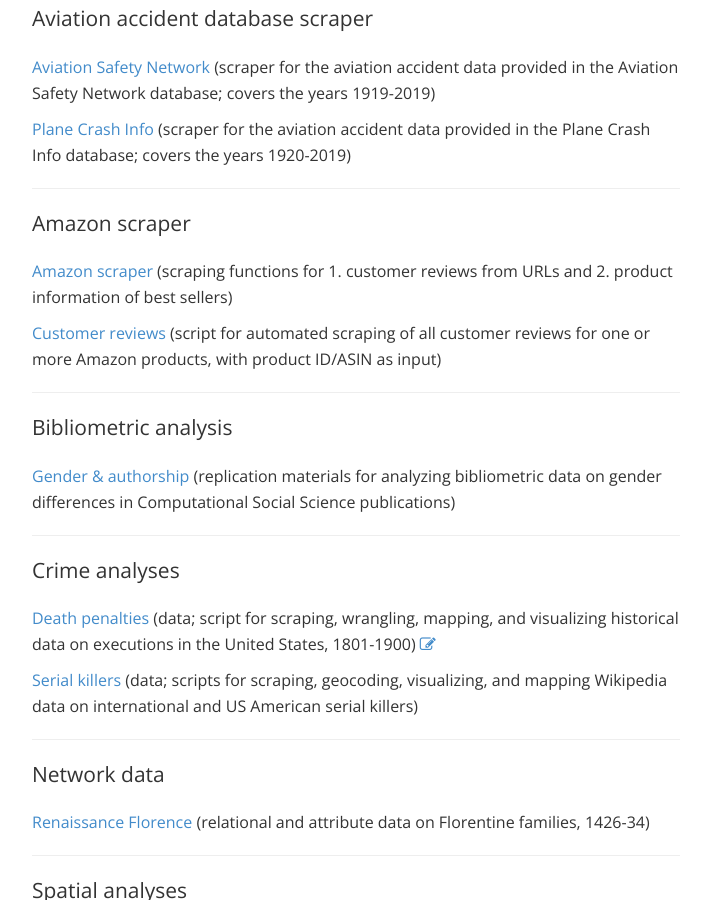
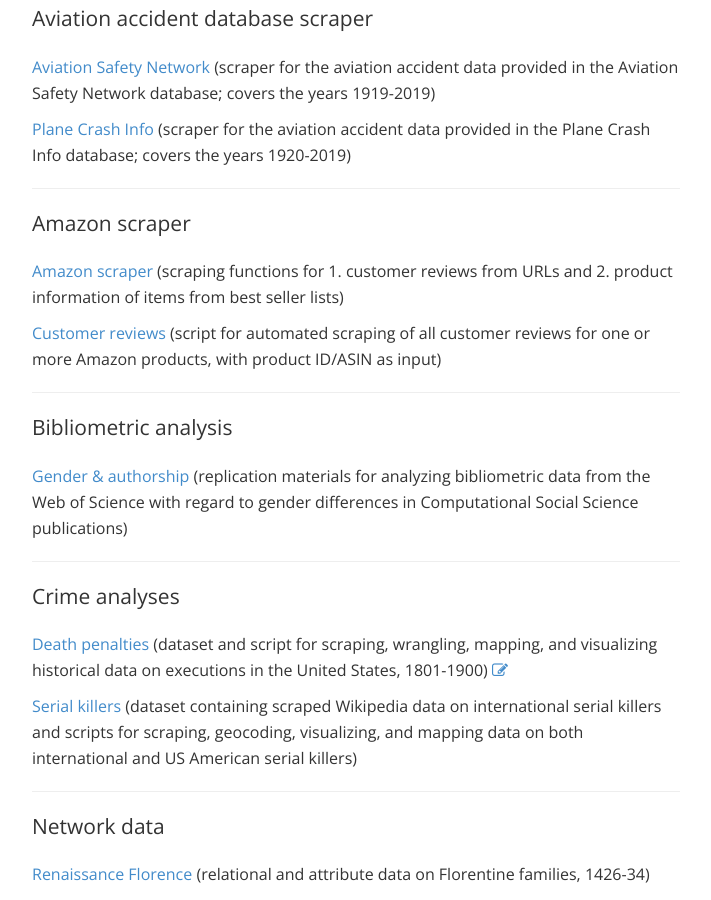
Before and after one commit to lhehnke/lhehnke.github.io, a Jekyll site: the page built from projects/index.html, in a window 1280 px wide and 900 px high, scrolled down 449 px. Shown: the whole window, without its empty margins (284-995 px from the left). Built offline with Jekyll 4.4.1, drawn with Linux system fonts in a browser that asks for light colours; nearby versions of some CDN libraries.

Commit message:
Update index.html

```diff
--- a/projects/index.html
+++ b/projects/index.html
@@ -41,22 +41,22 @@
 
 			  <p class="lead">Amazon scraper</p>
 
-	  <p><a href="https://github.com/lhehnke/amazon-data">Amazon scraper</a> (scraping functions for 1. customer reviews from URLs and 2. product information of best sellers) </p>
+	  <p><a href="https://github.com/lhehnke/amazon-data">Amazon scraper</a> (scraping functions for 1. customer reviews from URLs and 2. product information of items from best seller lists) </p>
 	  	  <p><a href="https://github.com/lhehnke/amazon-data">Customer reviews</a> (script for automated scraping of all customer reviews for one or more Amazon products, with product ID/ASIN as input) </p>
 
 	  <hr>
 
 
 			  <p class="lead">Bibliometric analysis</p>
-	  <p><a href="https://github.com/lhehnke/bibliometric-analysis">Gender & authorship</a> (replication materials for analyzing bibliometric data on gender differences in Computational Social Science publications) </p>
+	  <p><a href="https://github.com/lhehnke/bibliometric-analysis">Gender & authorship</a> (replication materials for analyzing bibliometric data from the Web of Science with regard to gender differences in Computational Social Science publications) </p>
 
 
 			  	  <hr>
 
 
 			  <p class="lead">Crime analyses</p>
-	  <p><a href="https://github.com/lhehnke/crime-data">Death penalties</a> (data; script for scraping, wrangling, mapping, and visualizing historical data on executions in the United States, 1801-1900) <a href="https://lhehnke.github.io/notes/2018/02/08/death-penalty-us" target="_blank" title="Blog post"> <i class="fa fa-pencil-square-o"></i></a></p>
-	  <p><a href="https://github.com/lhehnke/serial-killers">Serial killers</a> (data; scripts for scraping, geocoding, visualizing, and mapping Wikipedia data on international and US American serial killers) </p>
+	  <p><a href="https://github.com/lhehnke/crime-data">Death penalties</a> (dataset and script for scraping, wrangling, mapping, and visualizing historical data on executions in the United States, 1801-1900) <a href="https://lhehnke.github.io/notes/2018/02/08/death-penalty-us" target="_blank" title="Blog post"> <i class="fa fa-pencil-square-o"></i></a></p>
+	  <p><a href="https://github.com/lhehnke/serial-killers">Serial killers</a> (dataset containing scraped Wikipedia data on international serial killers and scripts for scraping, geocoding, visualizing, and mapping data on both international and US American serial killers) </p>
 
   <hr>
 
```
